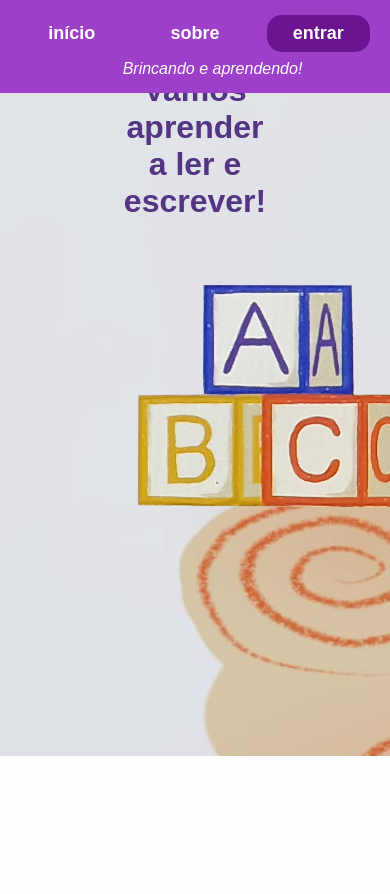
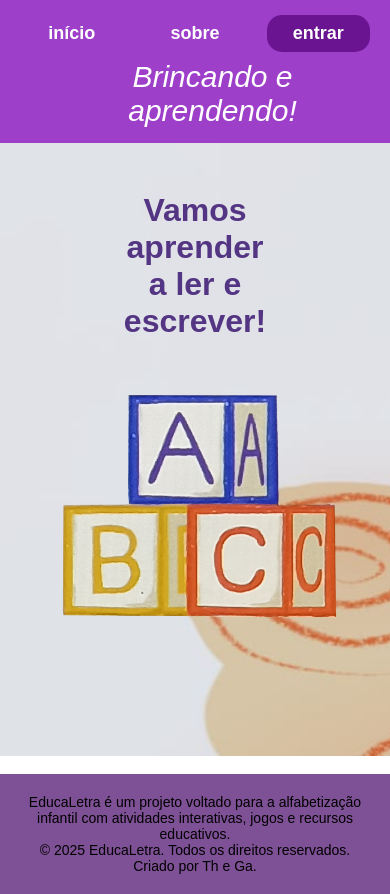
Before and after one commit to Thatampl/EducaLetra, a plain HTML site: page index.html in a window 390 px wide. Shown: the part 88-982 px from the top of the page. Before the commit the page ends 844 px from the top, so only its background shows below. Drawn offline with Linux system fonts and the light colour scheme.

Commit message:
Refactor style.css for improved layout and design

```diff
--- a/style.css
+++ b/style.css
@@ -1,4 +1,4 @@
-/* RESET BÁSICO: remove margens, paddings e define fonte padrão */
+
 * {
   margin: 0;
   padding: 0;
@@ -6,12 +6,12 @@
   font-family: 'Arial', sans-serif;
 }
 
-/* Fundo geral da página */
+
 body {
   background-color: #fdfdfd;
 }
 
-/* BARRA FIXA NO TOPO */
+
 .top-bar {
   background-color: #9e3fca;
   color: white;
@@ -25,7 +25,7 @@ body {
   z-index: 1000;
 }
 
-/* LOGO E TÍTULO À ESQUERDA */
+
 .top-bar .logo {
   display: flex;
   align-items: center;
@@ -39,14 +39,14 @@ body {
   font-size: 24px;
 }
 
-/* SUBTÍTULO CENTRAL */
+
 .top-bar .subtitle {
   font-size: 30px;
   margin-left: 10%;
   font-style: italic;
 }
 
-/* NAVEGAÇÃO À DIREITA */
+
 .top-bar nav {
   display: flex;
   gap: 20px;
@@ -67,25 +67,25 @@ body {
   background-color: rgba(255, 255, 255, 0.2);
 }
 
-/* BOTÃO ESPECIAL "ENTRAR" */
+
 .top-bar button.entrar {
   background-color: #6a1492;
 }
 
-/* CONTAINER PRINCIPAL */
+
 .container {
   display: flex;
-  height: calc(100vh - 60px); /* altura menos a barra */
+  height: calc(100vh - 60px);
   margin-top: 60px;
 }
 
-/* LADOS ESQUERDO E DIREITO */
+
 .left, .right {
   width: 50%;
   padding: 40px;
 }
 
-/* LADO ESQUERDO (TEXTO E FORMULÁRIO) */
+
 .left {
   background: white;
   display: flex;
@@ -93,18 +93,18 @@ body {
   justify-content: center;
 }
 
-/* TEXTO INICIAL VISÍVEL */
+
 .intro-text {
   display: block;
 }
 
-/* FORMULÁRIO (ESCONDIDO INICIALMENTE) */
+
 .formulario {
   display: none;
   flex-direction: column;
 }
 
-/* FORMULÁRIO ATIVO (VISÍVEL) */
+
 .formulario.active {
    position: absolute;
   top: 50%;
@@ -120,7 +120,7 @@ body {
   align-items: center;
 }
 
-/* INPUTS DE NOME LADO A LADO */
+
 .inputs {
   display: flex;
   gap: 10px;
@@ -128,7 +128,7 @@ body {
   width: 50%;
 }
 
-/* CAMPOS DE INPUT */
+
 input {
   padding: 10px;
   border-radius: 20px;
@@ -136,7 +136,7 @@ input {
   width: 50%;
 }
 
-/* BOTÕES PADRÃO */
+
 button {
   background: #7607aa;
   color: white;
@@ -154,7 +154,7 @@ button:hover {
   background: #6a1a93;
 }
 
-/*(IMAGEM DE FUNDO) */
+
 .right {
   background-image: url('imagem/fundo.png');
   background-size: cover;
@@ -170,7 +170,7 @@ button:hover {
 }
 
 
-/* CONTEÚDO SOBREPOSTO À IMAGEM */
+
 .right-content {
   position: relative;
   z-index: 1;
@@ -180,14 +180,14 @@ button:hover {
 }
 
 
-/* TÍTULO PRINCIPAL */
+
 h1 {
   color: #543583;
   font-size: 4em;
   margin: 40px 0 10px;
 }
 
-/* IMAGEM DOS BLOCOS ABC */
+
 .abc-img {
   width: 300px;
   margin-top: 20px;
@@ -197,12 +197,12 @@ h1 {
   z-index: 1;
   align-items: center;transform: scale(1.4);
 }
-/* TÍTULO DO FORMULÁRIO */
+
 .formulario h3 {
   margin-bottom: 10px;
 }
 
-/* RODAPÉ */
+
 footer {
   background-color: #7e5095;
   padding: 20px;
@@ -210,13 +210,21 @@ footer {
   font-size: 14px;
 }
 
-/* RESPONSIVIDADE BÁSICA */
+
 @media (max-width: 768px) {
-  .container {
-    flex-direction: column;
-    height: auto;
-    margin-top: 120px;
+  .abc-img{
+    display: flex;
+    justify-self: center;
   }
+
+  h1 {
+    display: flex;
+    justify-self: center;
+    color: #543583;
+    font-size: 4em;
+    padding-top: 120px;
+    }
+
 
   .left, .right {
     width: 100%;
@@ -237,11 +245,12 @@ footer {
     order: 3;
     width: 100%;
     margin-top: 8px;
-    font-size: 16px;
+    font-size: 30px;
     text-align: center;
   }
 
   .top-bar nav {
+    display: flex;
     order: 2;
     width: 100%;
     justify-content: center;
@@ -249,6 +258,7 @@ footer {
   }
 
   .top-bar .logo {
-    order: 1;
+    display: flex;
+    align-items: center;
   }
 }
```
